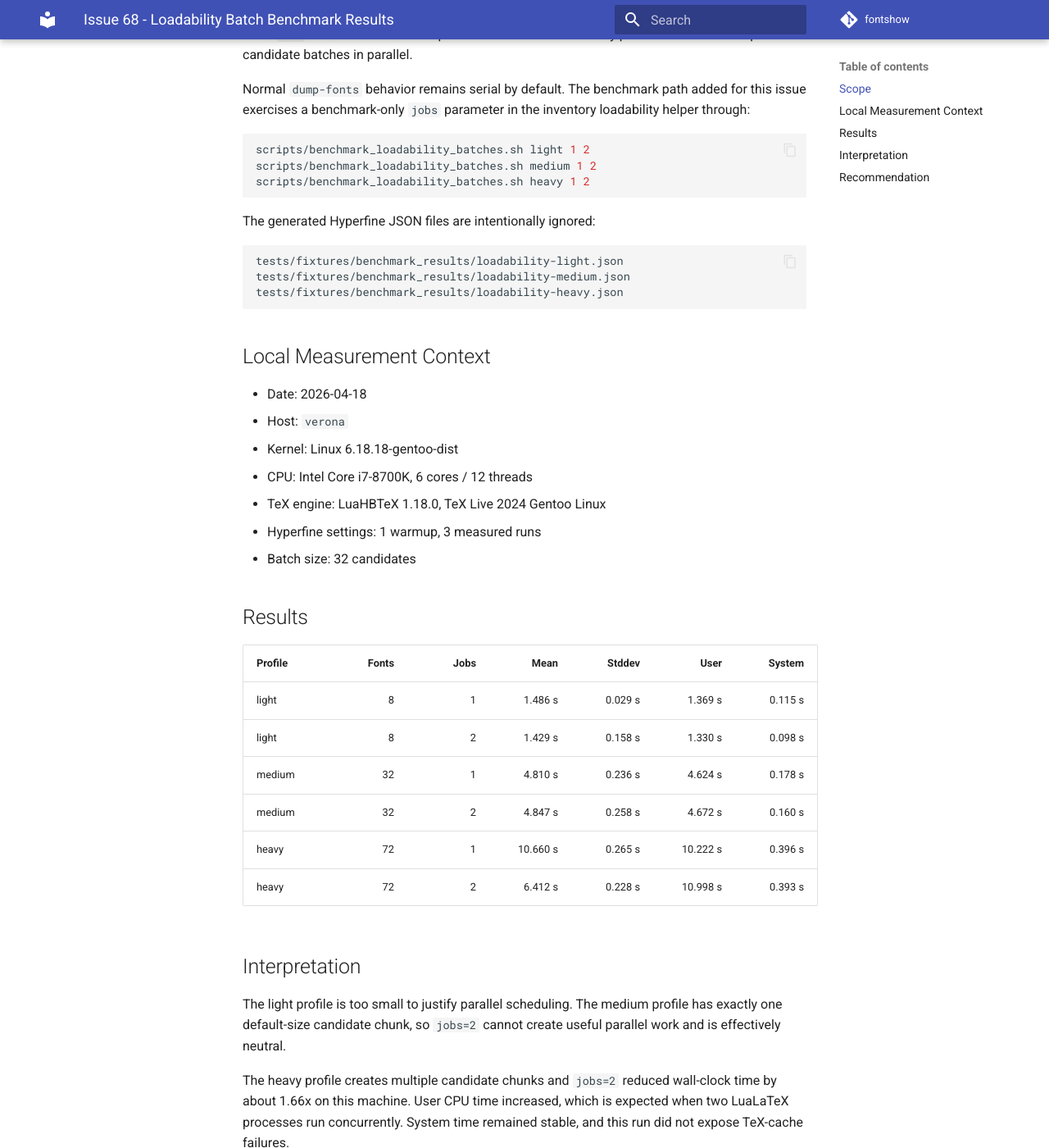
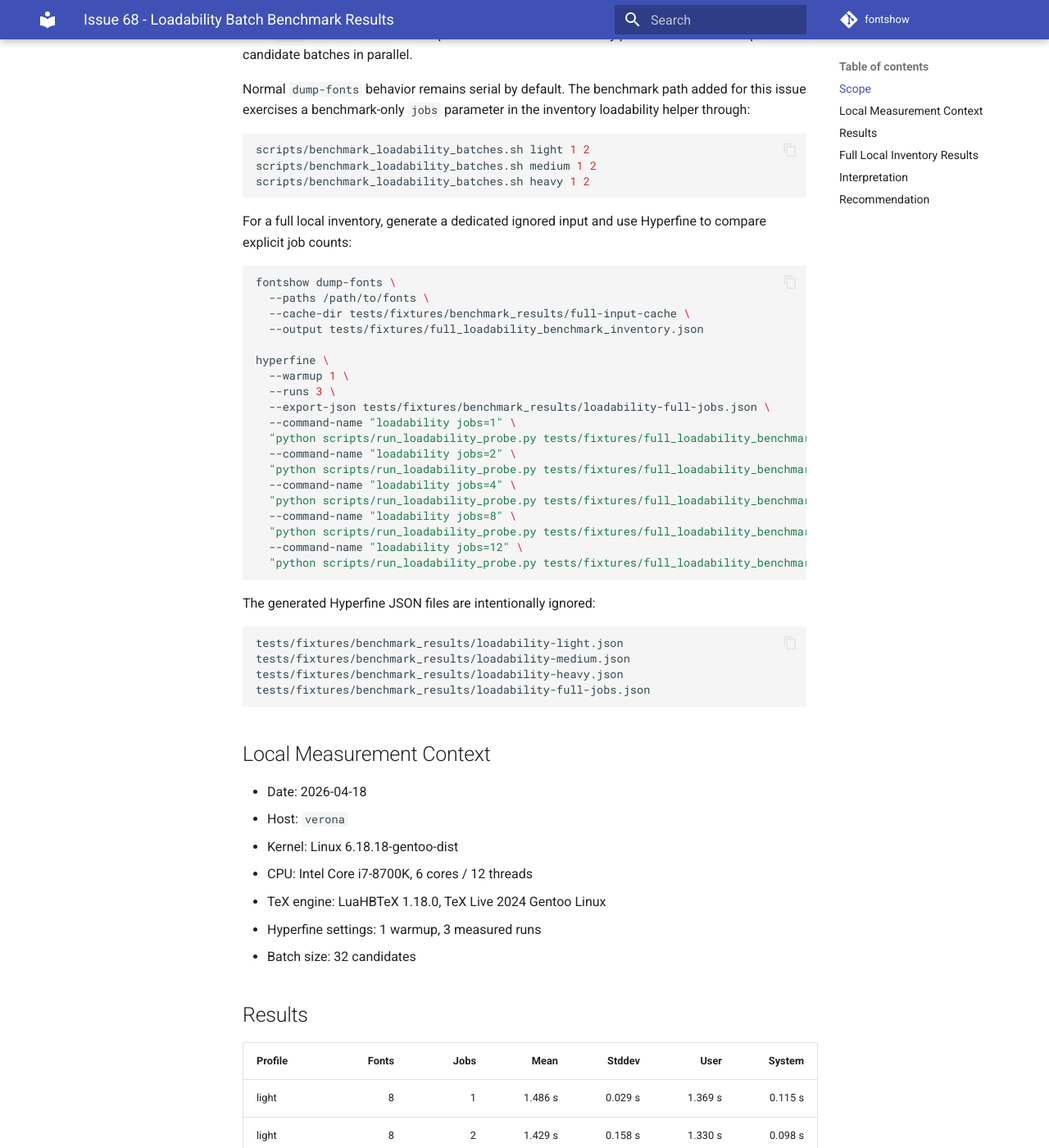
Before and after one commit to marco0560/Fontshow, an MkDocs documentation site: the page built from docs/planning/16_ISSUE_68_LOADABILITY_BATCH_BENCHMARKS.md, in a window 1280 px wide and 1400 px high, scrolled down 250 px. Shown: the whole window at 82% size. Built offline with MkDocs 1.6.1 and Material for MkDocs 9.7.7, drawn with Linux system fonts in a browser that asks for light colours; comment, search, counter and statistics services are not loaded; some of the changed text lies outside the part shown.

Commit message:
docs(latex): record full loadability benchmark
Add the full-inventory loadability job-count measurements and document the practical recommendation for 12-thread local runs.

````diff
--- a/docs/planning/16_ISSUE_68_LOADABILITY_BATCH_BENCHMARKS.md
+++ b/docs/planning/16_ISSUE_68_LOADABILITY_BATCH_BENCHMARKS.md
@@ -15,12 +15,38 @@
 scripts/benchmark_loadability_batches.sh heavy 1 2
 ```
 
+For a full local inventory, generate a dedicated ignored input and use
+Hyperfine to compare explicit job counts:
+
+```bash
+fontshow dump-fonts \
+  --paths /path/to/fonts \
+  --cache-dir tests/fixtures/benchmark_results/full-input-cache \
+  --output tests/fixtures/full_loadability_benchmark_inventory.json
+
+hyperfine \
+  --warmup 1 \
+  --runs 3 \
+  --export-json tests/fixtures/benchmark_results/loadability-full-jobs.json \
+  --command-name "loadability jobs=1" \
+  "python scripts/run_loadability_probe.py tests/fixtures/full_loadability_benchmark_inventory.json --output /tmp/loadability-full-jobs-1.json --jobs 1" \
+  --command-name "loadability jobs=2" \
+  "python scripts/run_loadability_probe.py tests/fixtures/full_loadability_benchmark_inventory.json --output /tmp/loadability-full-jobs-2.json --jobs 2" \
+  --command-name "loadability jobs=4" \
+  "python scripts/run_loadability_probe.py tests/fixtures/full_loadability_benchmark_inventory.json --output /tmp/loadability-full-jobs-4.json --jobs 4" \
+  --command-name "loadability jobs=8" \
+  "python scripts/run_loadability_probe.py tests/fixtures/full_loadability_benchmark_inventory.json --output /tmp/loadability-full-jobs-8.json --jobs 8" \
+  --command-name "loadability jobs=12" \
+  "python scripts/run_loadability_probe.py tests/fixtures/full_loadability_benchmark_inventory.json --output /tmp/loadability-full-jobs-12.json --jobs 12"
+```
+
 The generated Hyperfine JSON files are intentionally ignored:
 
 ```text
 tests/fixtures/benchmark_results/loadability-light.json
 tests/fixtures/benchmark_results/loadability-medium.json
 tests/fixtures/benchmark_results/loadability-heavy.json
+tests/fixtures/benchmark_results/loadability-full-jobs.json
 ```
 
 ## Local Measurement Context
@@ -44,6 +70,25 @@
 | heavy | 72 | 1 | 10.660 s | 0.265 s | 10.222 s | 0.396 s |
 | heavy | 72 | 2 | 6.412 s | 0.228 s | 10.998 s | 0.393 s |
 
+## Full Local Inventory Results
+
+The full local inventory run used the same host and TeX context as the
+fixture measurements, but with the user's complete font tree.
+
+| Jobs | Mean | Stddev | User | System | Speedup vs serial |
+| ---: | ---: | ---: | ---: | ---: | ---: |
+| 1 | 245.164 s | 0.643 s | 226.619 s | 17.975 s | 1.00x |
+| 2 | 127.385 s | 1.601 s | 234.325 s | 18.076 s | 1.92x |
+| 4 | 70.060 s | 2.776 s | 254.046 s | 18.998 s | 3.50x |
+| 8 | 47.287 s | 1.578 s | 335.482 s | 22.840 s | 5.18x |
+| 12 | 40.762 s | 2.350 s | 396.046 s | 27.467 s | 6.01x |
+
+All replay outputs had the same SHA-256 digest:
+
+```text
+524ba602d5b08cd82a480bc937861c96c01dfec793ca569518d0ccc20a4a9d28
+```
+
 ## Interpretation
 
 The light profile is too small to justify parallel scheduling. The
@@ -56,18 +101,28 @@
 concurrently. System time remained stable, and this run did not expose
 TeX-cache failures.
 
+The full local inventory shows near-linear scaling through `jobs=4`,
+continued useful scaling at `jobs=8`, and a smaller but still real gain
+at `jobs=12`. The `jobs=12` result is the fastest on this 12-thread
+machine, reducing wall-clock time from about 245 s to about 41 s while
+preserving byte-identical output. CPU time and system time increase at
+higher job counts, so `jobs=12` is suitable when throughput is the
+priority and the machine can be dedicated to the run.
+
 ## Recommendation
 
 Keep `jobs=1` as the production default. The measured benefit appears
 only once an inventory has more than one loadability chunk, and the
-parallel path needs more cross-machine evidence before becoming a
-default.
+parallel path remains workload- and machine-dependent.
 
 If a future user-facing control is added, make it explicitly opt-in and
 bounded:
 
 - default: `jobs=1`
 - first useful opt-in value: `jobs=2`
+- recommended full-inventory starting points: `jobs=4` or `jobs=8`
+- use `jobs=12` only when benchmarked locally and the machine can absorb
+  the CPU load
 - only apply parallelism when candidate count exceeds the configured
   batch size
 - require deterministic result collation by candidate index
````
Also changed, not shown: docs/performance.md (+16 -0 lines), 1 other file.
